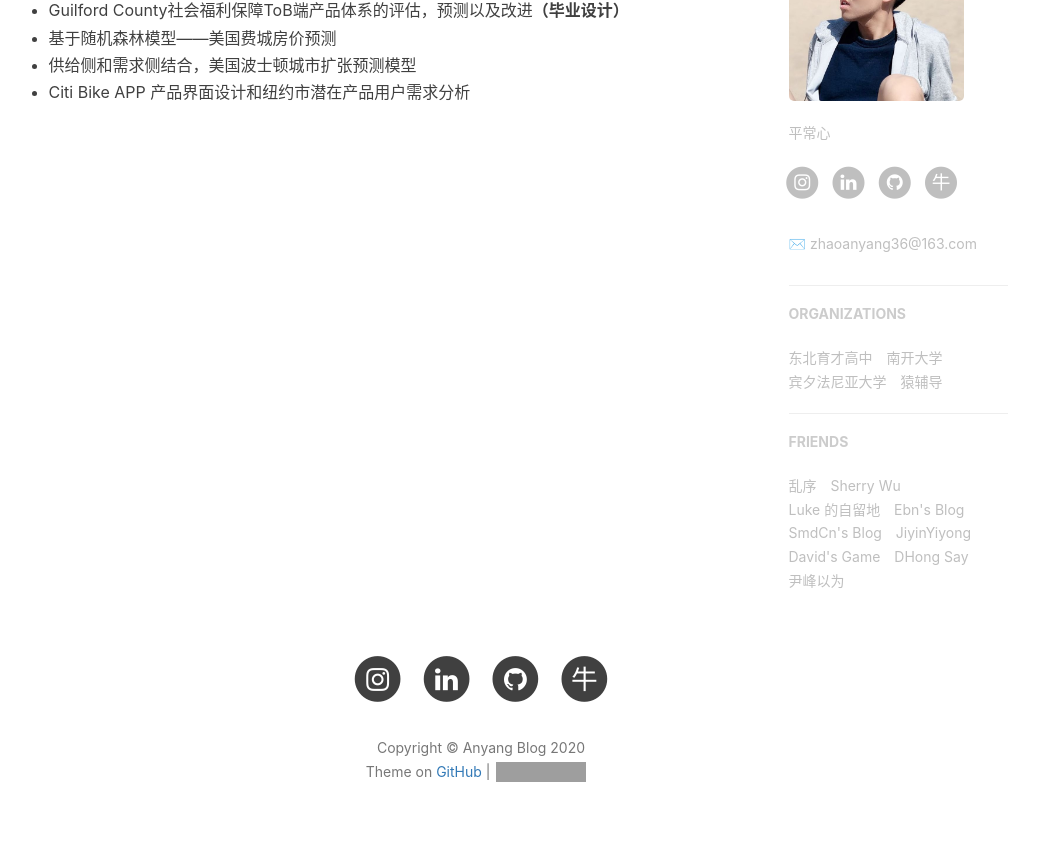
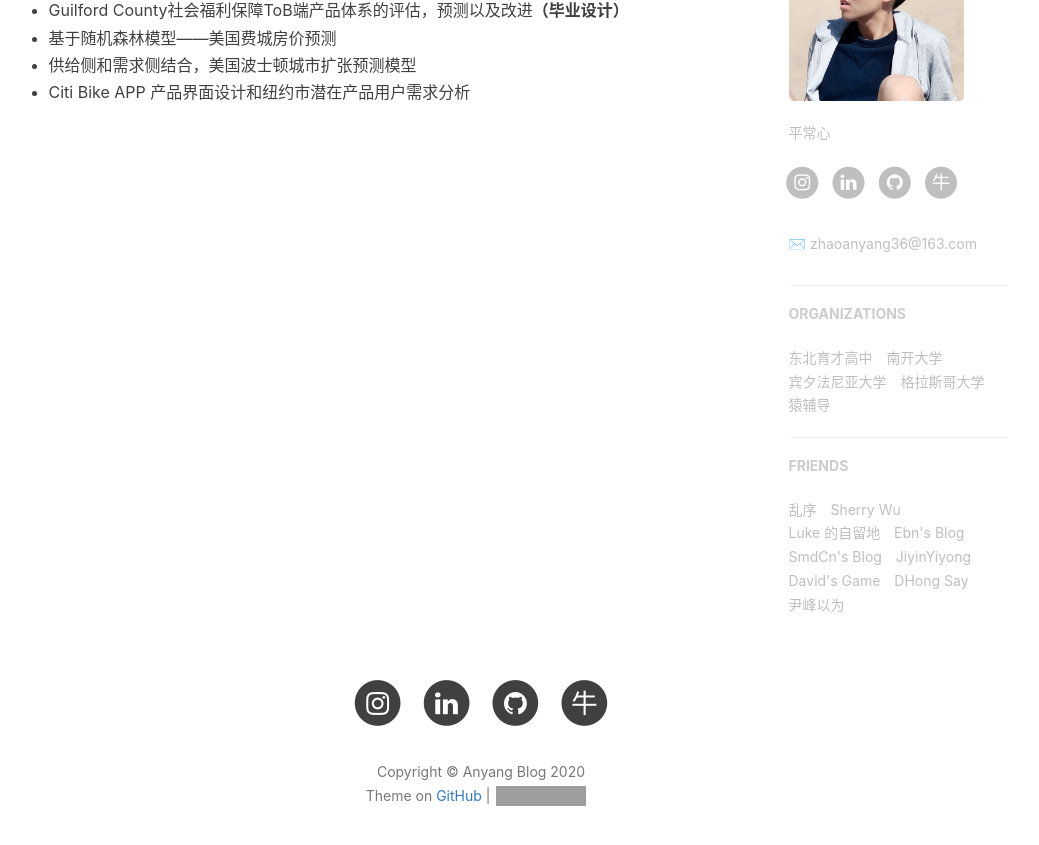
Before and after one commit to zhaoanyang36/blog, a Jekyll site: the page built from about.html, in a window 1280 px wide and 900 px high, scrolled down 944 px. Shown: the top 845 px of the window, without its empty margins (159-1198 px from the left). Built offline with Jekyll 4.4.1, drawn with Linux system fonts in a browser that asks for light colours; nearby versions of some CDN libraries; comment, search, counter and statistics services are not loaded; grey boxes are pictures that could not be loaded.

Commit message:
Update _config.yml

```diff
--- a/_config.yml
+++ b/_config.yml
@@ -156,6 +156,9 @@ organizations: [
         title: "宾夕法尼亚大学",
         href: "https://www.design.upenn.edu/"
     },{
+        title: "格拉斯哥大学",
+        href: "https://www.gla.ac.uk/"
+    },{
         title: "猿辅导",
         href: "https://www.yuanfudao.com/"
     }
```
